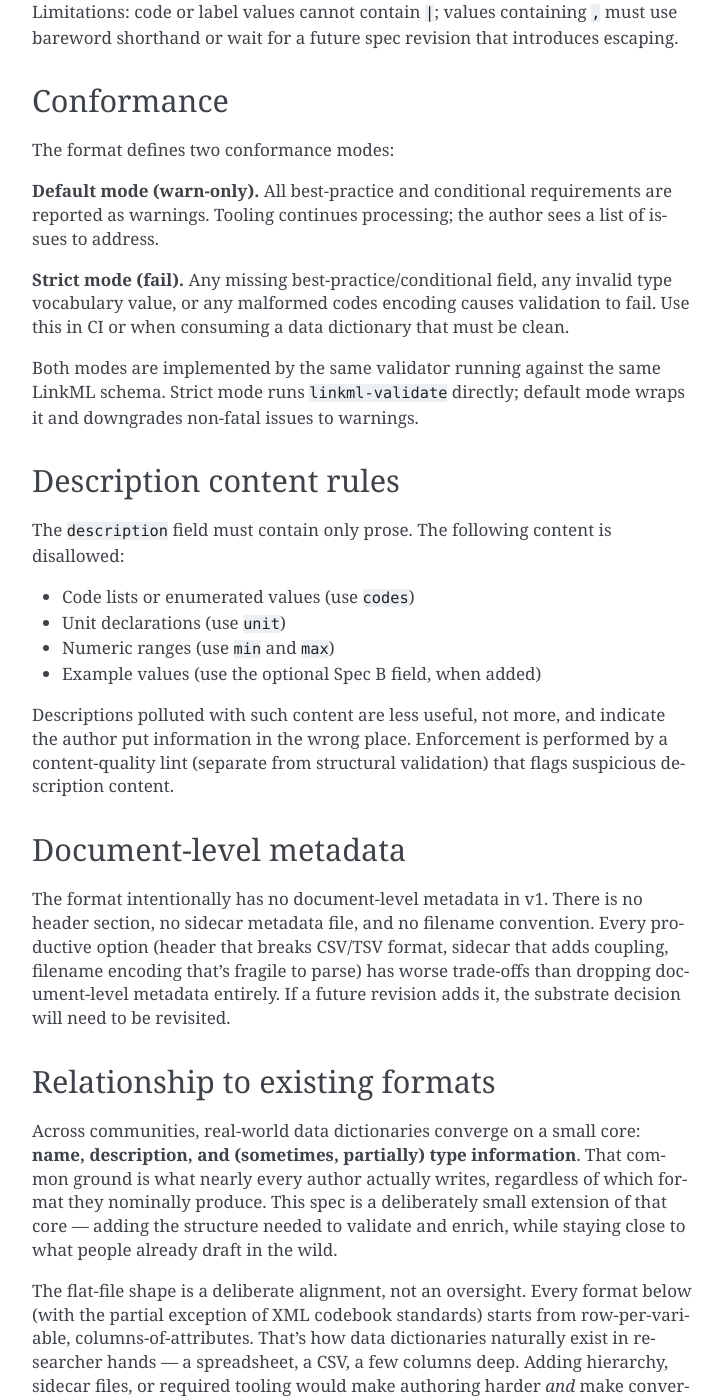
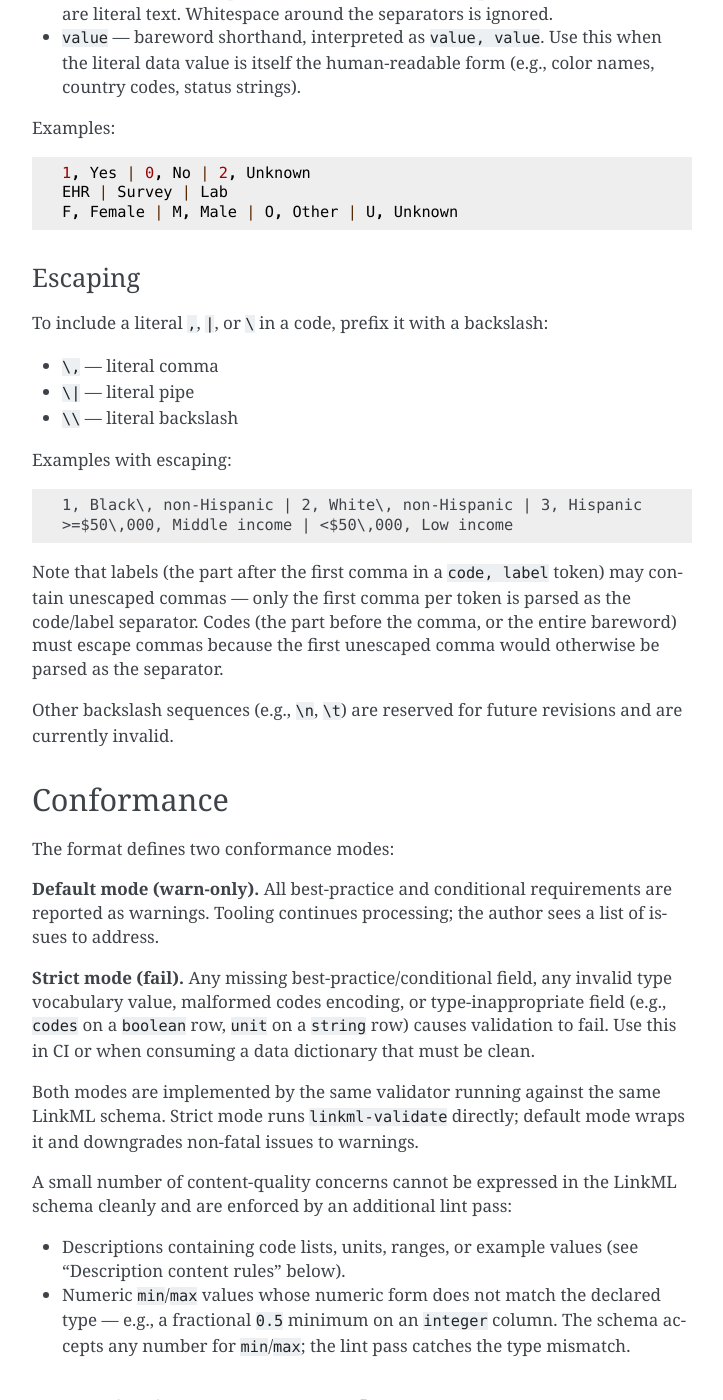
Before and after one commit to linkml/schema-automator, a Sphinx documentation site: the page built from docs/data_dictionary_format.rst, in a window 1280 px wide and 1400 px high, scrolled down 3951 px. Shown: the whole window, without its empty margins (388-1111 px from the left). Built offline with Sphinx 7.4.7, drawn with Linux system fonts in a browser that asks for light colours; pages that are not in the unit, such as notebooks, are missing from menus; some of the changed text lies outside the part shown.

Commit message:
Address PR review feedback
- Add example_values to Spec B (multivalued, pipe-separated in TSV).
  Closes a self-contradiction where description rules forbade examples
  but pointed to a Spec B field that didn't exist.

- Add backslash-escaping for codes ('\,', '\|', '\'). Codes can now
  contain commas, pipes, and backslashes. Replaces the v1 'no commas
  at all' limitation. Tighten the codes regex to enforce the escape
  grammar and reject malformed strings (multi-comma in code position,
  empty tokens, A | | B, etc.).

- Add LinkML rules forbidding 'codes' on non-permissible_values rows
  and forbidding 'unit'/'min'/'max' on non-numeric rows. linkml-validate
  treats multi-slot postconditions as AND, so the numeric rules are
  split into three separate rules (one per slot) to fire on any single
  violation.

- Document multivalued TSV serialization (pipe-separated within a cell)
  for see_also and example_values.

- Add 'time' and 'datetime' rows to the example files so all 10 type
  values are demonstrated.

- Demonstrate codes-with-escaping in a race_ethnicity row across all
  three example files.

- Document fractional-bounds-on-integer as a content-quality lint case
  (schema cannot cleanly enforce; lint pass catches).

```diff
--- a/docs/data_dictionary_format.rst
+++ b/docs/data_dictionary_format.rst
@@ -130,6 +130,13 @@ imply including ``required``.
        LinkML's ``slot_uri`` for the emitted slot.
    * - ``see_also``
      - External references — codebooks, study protocols, standards.
+       Multivalued; in TSV form, multiple values are pipe-separated within
+       a single cell.
+   * - ``example_values``
+     - Sample values for this column. Useful as authoring guidance for
+       consumers and as a fallback signal for pattern inference when
+       ``pattern`` is not provided. Multivalued; in TSV form, multiple
+       values are pipe-separated within a single cell.
 
 Type vocabulary
 ---------------
@@ -186,20 +193,42 @@ containing pipe-separated tokens. Each token is either:
 
 - ``code, label`` — a comma-separated pair, where ``code`` is the literal
   value as it appears in the data and ``label`` is the human-readable
-  meaning. Whitespace around the separators is ignored.
+  meaning. The first comma in a token separates code from label;
+  subsequent commas in the label are literal text. Whitespace around the
+  separators is ignored.
 - ``value`` — bareword shorthand, interpreted as ``value, value``. Use
   this when the literal data value is itself the human-readable form
   (e.g., color names, country codes, status strings).
 
-Example::
+Examples::
 
     1, Yes | 0, No | 2, Unknown
     EHR | Survey | Lab
     F, Female | M, Male | O, Other | U, Unknown
 
-Limitations: code or label values cannot contain ``|``; values containing
-``,`` must use bareword shorthand or wait for a future spec revision that
-introduces escaping.
+Escaping
+~~~~~~~~
+
+To include a literal ``,``, ``|``, or ``\`` in a code, prefix it with a
+backslash:
+
+- ``\,`` — literal comma
+- ``\|`` — literal pipe
+- ``\\`` — literal backslash
+
+Examples with escaping::
+
+    1, Black\, non-Hispanic | 2, White\, non-Hispanic | 3, Hispanic
+    >=$50\,000, Middle income | <$50\,000, Low income
+
+Note that labels (the part after the first comma in a ``code, label``
+token) may contain unescaped commas — only the first comma per token is
+parsed as the code/label separator. Codes (the part before the comma, or
+the entire bareword) must escape commas because the first unescaped comma
+would otherwise be parsed as the separator.
+
+Other backslash sequences (e.g., ``\n``, ``\t``) are reserved for future
+revisions and are currently invalid.
 
 Conformance
 -----------
@@ -211,13 +240,24 @@ requirements are reported as warnings. Tooling continues processing; the
 author sees a list of issues to address.
 
 **Strict mode (fail).** Any missing best-practice/conditional field, any
-invalid type vocabulary value, or any malformed codes encoding causes
-validation to fail. Use this in CI or when consuming a data dictionary
-that must be clean.
+invalid type vocabulary value, malformed codes encoding, or
+type-inappropriate field (e.g., ``codes`` on a ``boolean`` row, ``unit``
+on a ``string`` row) causes validation to fail. Use this in CI or when
+consuming a data dictionary that must be clean.
 
 Both modes are implemented by the same validator running against the same
 LinkML schema. Strict mode runs ``linkml-validate`` directly; default mode
 wraps it and downgrades non-fatal issues to warnings.
+
+A small number of content-quality concerns cannot be expressed in the
+LinkML schema cleanly and are enforced by an additional lint pass:
+
+- Descriptions containing code lists, units, ranges, or example values
+  (see "Description content rules" below).
+- Numeric ``min``/``max`` values whose numeric form does not match the
+  declared type — e.g., a fractional ``0.5`` minimum on an ``integer``
+  column. The schema accepts any number for ``min``/``max``; the lint
+  pass catches the type mismatch.
 
 Description content rules
 -------------------------
@@ -228,7 +268,7 @@ is disallowed:
 - Code lists or enumerated values (use ``codes``)
 - Unit declarations (use ``unit``)
 - Numeric ranges (use ``min`` and ``max``)
-- Example values (use the optional Spec B field, when added)
+- Example values (use ``example_values``, optional Spec B)
 
 Descriptions polluted with such content are less useful, not more, and
 indicate the author put information in the wrong place. Enforcement is
```
Also changed, not shown: docs/examples/dd_example_minimal.yaml (+13 -0 lines), 3 other files.
